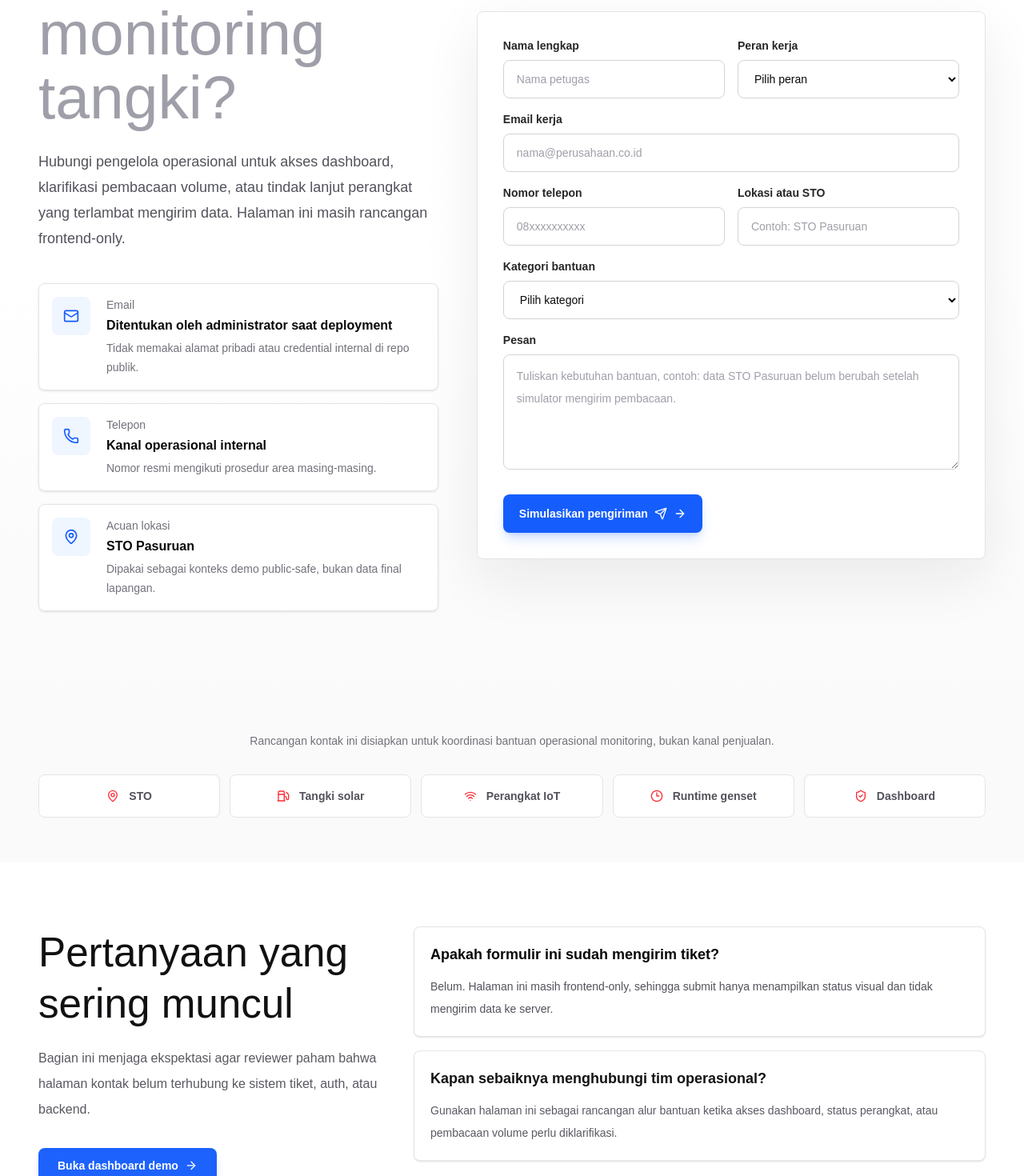
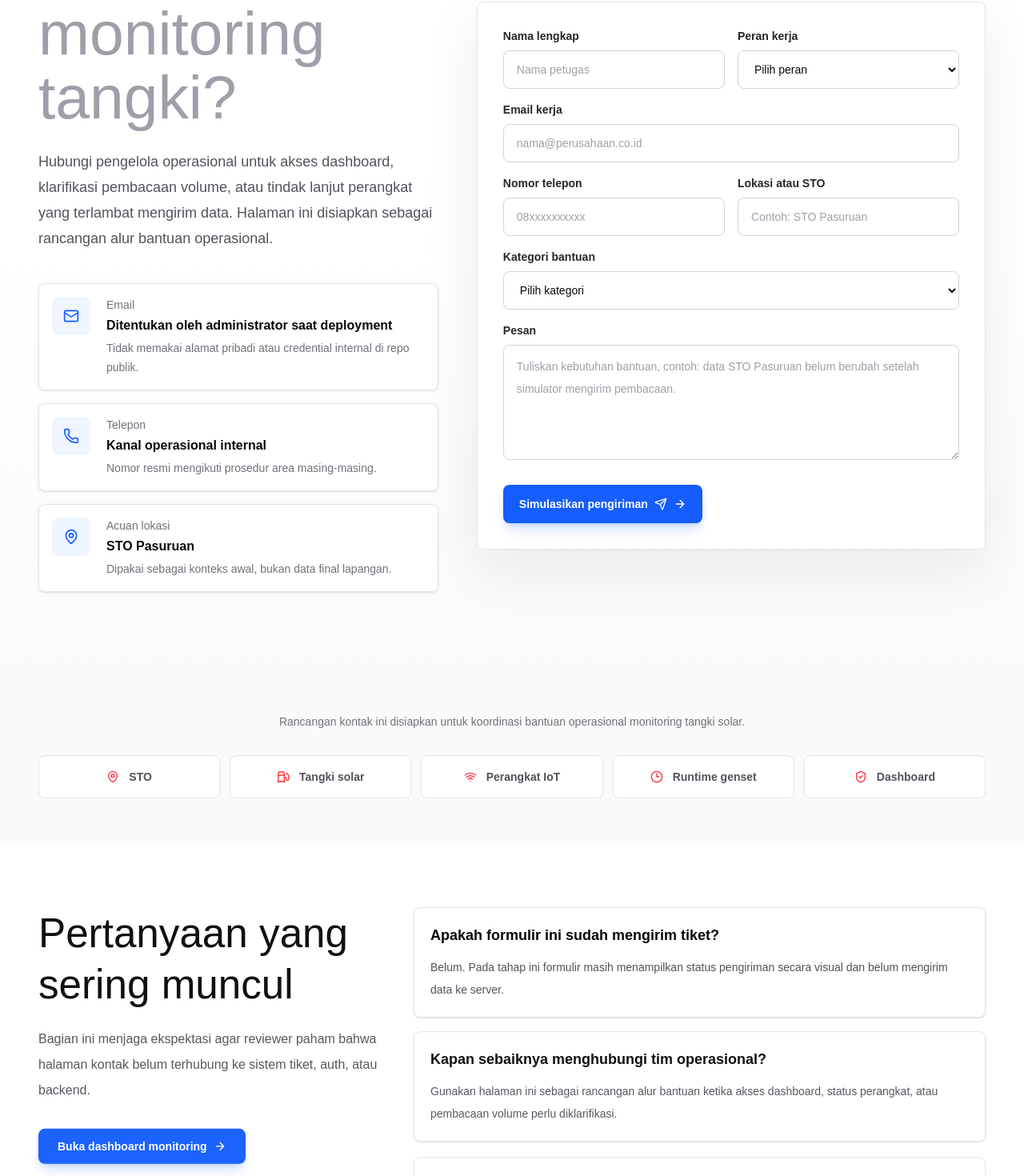
Before and after one commit to Zendin110206/solar-tank-monitoring-system, a Next.js app: page /contact in a window 1280 px wide. Shown: the part 273-1743 px from the top of the page at 80% size. Built offline with nearby package versions, Linux system fonts and the light colour scheme.

Commit message:
fix(frontend): rapikan teks publik halaman operasional

```diff
--- a/src/app/contact/contact-form.tsx
+++ b/src/app/contact/contact-form.tsx
@@ -145,14 +145,14 @@ export default function ContactForm() {
         <div className="mt-5 flex gap-3 rounded-lg border border-blue-100 bg-blue-50 px-4 py-3 text-sm leading-6 text-blue-800">
           <CheckCircle2 aria-hidden="true" className="mt-0.5 size-5 shrink-0" />
           <p>
-            Rancangan formulir kontak sudah berjalan di sisi frontend. Data
-            belum dikirim ke server sampai modul tiket atau kanal bantuan resmi
-            disambungkan.
+            Rancangan formulir kontak sudah berjalan sebagai tampilan awal.
+            Data belum dikirim ke server sampai modul tiket atau kanal bantuan
+            resmi disambungkan.
           </p>
         </div>
       ) : null}
 
-      {/* Frontend-only submission */}
+      {/* Visual-only submission */}
       <button
         className="group mt-6 inline-flex h-12 w-full items-center justify-center gap-2 rounded-lg bg-blue-600 px-5 text-sm font-semibold text-white shadow-lg shadow-blue-600/20 transition hover:bg-blue-700 focus-visible:outline-none focus-visible:ring-4 focus-visible:ring-blue-600/20 sm:w-auto"
         type="submit"
--- a/src/app/contact/page.tsx
+++ b/src/app/contact/page.tsx
@@ -16,7 +16,7 @@ import ContactForm from "./contact-form";
 export const metadata: Metadata = {
   title: "Kontak Operasional | SolarTank",
   description:
-    "Halaman kontak frontend-only untuk bantuan operasional SolarTank.",
+    "Halaman kontak untuk bantuan operasional monitoring SolarTank.",
 };
 
 const supportItems = [
@@ -36,7 +36,7 @@ const supportItems = [
     icon: MapPin,
     label: "Acuan lokasi",
     value: "STO Pasuruan",
-    note: "Dipakai sebagai konteks demo public-safe, bukan data final lapangan.",
+    note: "Dipakai sebagai konteks awal, bukan data final lapangan.",
   },
 ];
 
@@ -52,7 +52,7 @@ const helpTopics = [
   {
     question: "Apakah formulir ini sudah mengirim tiket?",
     answer:
-      "Belum. Halaman ini masih frontend-only, sehingga submit hanya menampilkan status visual dan tidak mengirim data ke server.",
+      "Belum. Pada tahap ini formulir masih menampilkan status pengiriman secara visual dan belum mengirim data ke server.",
   },
   {
     question: "Kapan sebaiknya menghubungi tim operasional?",
@@ -165,7 +165,8 @@ export default function ContactPage() {
             <p className="mt-6 max-w-2xl text-base leading-8 text-zinc-600 sm:text-lg">
               Hubungi pengelola operasional untuk akses dashboard, klarifikasi
               pembacaan volume, atau tindak lanjut perangkat yang terlambat
-              mengirim data. Halaman ini masih rancangan frontend-only.
+              mengirim data. Halaman ini disiapkan sebagai rancangan alur
+              bantuan operasional.
             </p>
 
             <div className="mt-10 space-y-4">
@@ -207,7 +208,7 @@ export default function ContactPage() {
         <div className="mx-auto max-w-[1280px]">
           <p className="text-center text-sm font-medium text-zinc-500">
             Rancangan kontak ini disiapkan untuk koordinasi bantuan operasional
-            monitoring, bukan kanal penjualan.
+            monitoring tangki solar.
           </p>
           <div className="mt-8 grid gap-3 sm:grid-cols-2 lg:grid-cols-5">
             {operationTags.map(({ icon: Icon, label }) => (
@@ -238,7 +239,7 @@ export default function ContactPage() {
               className="mt-8 inline-flex items-center gap-2 rounded-lg bg-blue-600 px-6 py-3 text-sm font-semibold text-white shadow-lg shadow-blue-600/20 transition hover:bg-blue-700"
               href="/dashboard"
             >
-              Buka dashboard demo
+              Buka dashboard monitoring
               <ArrowRight aria-hidden="true" className="size-4" />
             </Link>
           </div>
--- a/src/app/dashboard/tanks/[tankId]/page.tsx
+++ b/src/app/dashboard/tanks/[tankId]/page.tsx
@@ -38,7 +38,7 @@ import type { TankShape } from "@/features/monitoring/types/monitoring";
 export const metadata: Metadata = {
   title: "Detail Tangki Solar | SolarTank",
   description:
-    "Halaman detail frontend untuk membaca kondisi satu tangki solar, visual isi tangki, parameter perangkat, dan riwayat pembacaan.",
+    "Halaman detail untuk membaca kondisi satu tangki solar, visual isi tangki, parameter perangkat, dan riwayat pembacaan.",
 };
 
 export const runtime = "nodejs";
--- a/src/app/login/page.tsx
+++ b/src/app/login/page.tsx
@@ -12,7 +12,7 @@ export const metadata: Metadata = {
 export default function LoginPage() {
   return (
     <AuthShell
-      description="Halaman ini menyiapkan tampilan masuk untuk operator monitoring. Integrasi autentikasi dan sesi pengguna belum diaktifkan pada fase frontend ini."
+      description="Halaman ini menyiapkan tampilan masuk untuk operator monitoring. Integrasi autentikasi dan sesi pengguna akan disambungkan pada tahap berikutnya."
       footerPrompt={
         <>
           Belum memiliki akses?{" "}
--- a/src/app/login/sign-in-form.tsx
+++ b/src/app/login/sign-in-form.tsx
@@ -124,7 +124,7 @@ export default function SignInForm() {
         href="/dashboard"
       >
         <ShieldCheck aria-hidden="true" className="size-4" />
-        Buka dashboard demo
+        Buka dashboard monitoring
       </Link>
     </form>
   );
--- a/src/app/register/page.tsx
+++ b/src/app/register/page.tsx
@@ -16,7 +16,7 @@ export default function RegisterPage() {
       contextNote={{
         title: "Pengajuan akses",
         description:
-          "Form ini hanya rancangan frontend. Persetujuan dan pembuatan akun disambungkan pada tahap auth.",
+          "Form ini masih berupa rancangan tampilan. Persetujuan dan pembuatan akun akan disambungkan pada tahap autentikasi.",
       }}
       description="Lengkapi identitas kerja untuk rancangan pengajuan akses dashboard monitoring tangki."
       footerPrompt={
--- a/src/app/register/sign-up-form.tsx
+++ b/src/app/register/sign-up-form.tsx
@@ -216,8 +216,9 @@ export default function SignUpForm() {
 
       {submitted ? (
         <div className="rounded-lg border border-blue-100 bg-blue-50 px-4 py-3 text-sm leading-6 text-blue-800">
-          Rancangan form sudah berjalan di sisi frontend. Data belum dikirim ke
-          server sampai modul auth dan persetujuan akses dibuat.
+          Rancangan form sudah berjalan sebagai tampilan awal. Data belum
+          dikirim ke server sampai modul autentikasi dan persetujuan akses
+          dibuat.
         </div>
       ) : null}
 
```
